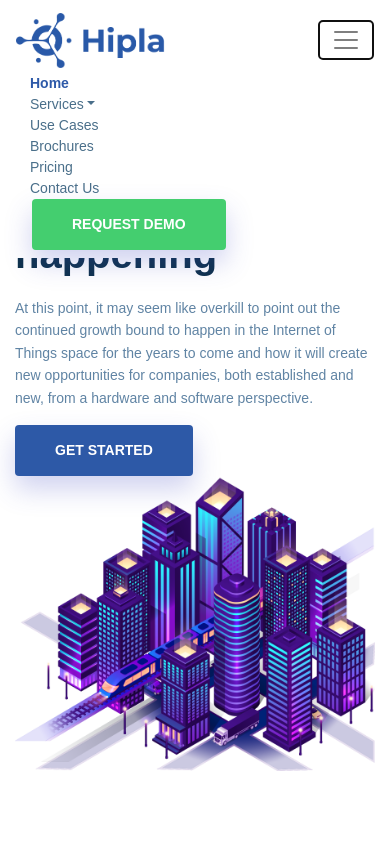
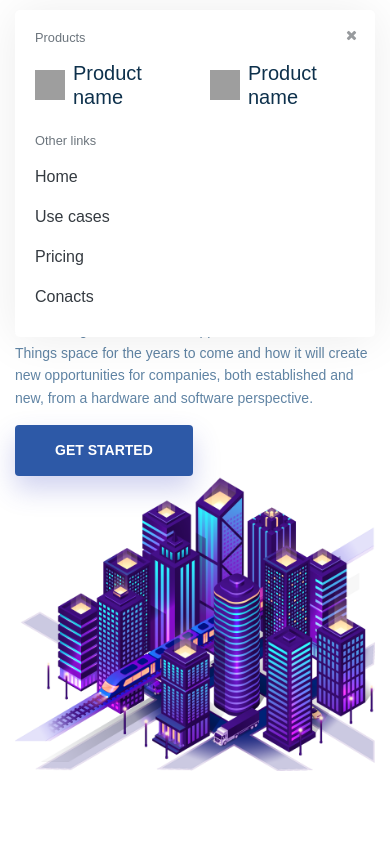
Before and after one commit to DoTA93/hipla, a plain HTML site: page index.html in a window 390 px wide. Both pictures are taken after a click on the button "Toggle navigation". Shown: the top 844 px of the page. Drawn offline with nearby package versions, Linux system fonts and the light colour scheme; grey boxes are pictures that could not be loaded.

Commit message:
mobile nav

```diff
--- a/index.html
+++ b/index.html
@@ -32,7 +32,7 @@
             <img style="max-width: 150px;" src="./image/logo.png" alt="" />
           </a>
           <button
-            class="navbar-toggler"
+            class="navbar-toggler border-0"
             type="button"
             data-toggle="collapse"
             data-target="#navbarSupportedContent"
@@ -43,7 +43,7 @@
             <span class="navbar-toggler-icon"></span>
           </button>
 
-          <div class="collapse navbar-collapse" id="navbarSupportedContent">
+          <div class="collapse navbar-collapse d-none d-lg-block" id="navbarSupportedContent">
             <ul class="navbar-nav ml-auto">
               <li class="nav-item active">
                 <a class="nav-link active" href="/index.html">Home</a>
@@ -72,25 +72,58 @@
                   >
                     <div>
                       <div class="dropdown-header">Products</div>
-                      <a class="dropdown-item d-flex align-items-center rounded-lg py-2" href="#">
-                        <img src="https://envoy.com/images/visitor-registration/visitors-app-icon.svg" alt="" style="width: 48px!important; height: 48px;">
+                      <a
+                        class="dropdown-item d-flex align-items-center rounded-lg py-2"
+                        href="#"
+                      >
+                        <img
+                          src="https://envoy.com/images/visitor-registration/visitors-app-icon.svg"
+                          alt=""
+                          style="width: 48px !important; height: 48px;"
+                        />
                         <div class="ml-2">
-                          <h5 class="mb-0 font-weight-normal h6">Product name</h5>
-                          <p class="mb-0 text-muted">Lorem ipsum dolor sit amet.</p>
+                          <h5 class="mb-0 font-weight-normal h6">
+                            Product name
+                          </h5>
+                          <p class="mb-0 text-muted">
+                            Lorem ipsum dolor sit amet.
+                          </p>
                         </div>
                       </a>
-                      <a class="dropdown-item d-flex align-items-center rounded-lg py-2" href="#">
-                        <img src="https://envoy.com/images/visitor-registration/visitors-app-icon.svg" alt="" style="width: 48px!important; height: 48px;">
+                      <a
+                        class="dropdown-item d-flex align-items-center rounded-lg py-2"
+                        href="#"
+                      >
+                        <img
+                          src="https://envoy.com/images/visitor-registration/visitors-app-icon.svg"
+                          alt=""
+                          style="width: 48px !important; height: 48px;"
+                        />
                         <div class="ml-2">
-                          <h5 class="mb-0 font-weight-normal h6">Product name</h5>
-                          <p class="mb-0 text-muted">Lorem ipsum dolor sit amet.</p>
+                          <h5 class="mb-0 font-weight-normal h6">
+                            Product name
+                          </h5>
+                          <p class="mb-0 text-muted">
+                            Lorem ipsum dolor sit amet.
+                          </p>
                         </div>
                       </a>
-                      <a class="dropdown-item d-flex align-items-center rounded-lg py-2" href="#">
-                        <img src="https://envoy.com/images/visitor-registration/visitors-app-icon.svg" alt="" style="width: 48px!important; height: 48px;">
+                      <a
+                        class="dropdown-item d-flex align-items-center rounded-lg py-2"
+                        href="#"
+                      >
+                        <img
+                          src="https://envoy.com/images/visitor-registration/visitors-app-icon.svg"
+                          alt=""
+                          style="width: 48px !important; height: 48px;"
+                        />
                         <div class="ml-2">
-                          <h5 class="mb-0 font-weight-normal h6">Product name</h5>
-                          <p class="mb-0 text-muted">Lorem ipsum dolor sit amet.</p>
+                          <h5 class="mb-0 font-weight-normal h6">
+                            Product name
+                          </h5>
+                          <p class="mb-0 text-muted">
+                            Lorem ipsum dolor sit amet.
+                          </p>
                         </div>
                       </a>
                     </div>
@@ -107,19 +140,94 @@
                 </div>
               </li>
               <li class="nav-item">
-                <a class="nav-link" href="/use-cases.html">Use Cases</a>
+                <a class="nav-link" href="./use-cases.html">Use Cases</a>
               </li>
               <li class="nav-item">
                 <a class="nav-link" href="">Brochures</a>
               </li>
               <li>
-                <a class="nav-link" href="/pricing.html">Pricing</a>
+                <a class="nav-link" href="./pricing.html">Pricing</a>
               </li>
               <li class="nav-item">
-                <a class="nav-link" href="/contact.html">Contact Us</a>
+                <a class="nav-link" href="./contact.html">Contact Us</a>
               </li>
             </ul>
             <a href="#" class="btn btn-primary ml-3">Request Demo</a>
+          </div>
+        </nav>
+
+        <nav class="mobile-nav">
+          <div class="products">
+            <div class="row">
+              <div class="col-12">
+                <h5 class="text-muted small">Products</h5>
+                <button class="btn btn-link text-decoration-none p-2 bg-transparent text-dark close"><i class="fa fa-times"></i></button>
+              </div>
+
+              <div class="col-6">
+                <a class="d-flex align-items-center rounded-lg py-2" href="#">
+                  <img
+                    src="https://envoy.com/images/visitor-registration/visitors-app-icon.svg"
+                    alt=""
+                    style="width: 30px !important; height: 30px;"
+                  />
+                  <div class="ml-2">
+                    <h5 class="mb-0 font-weight-normal text-decoration-none">
+                      Product name
+                    </h5>
+                  </div>
+                </a>
+              </div>
+
+              <div class="col-6">
+                <a class="d-flex align-items-center rounded-lg py-2" href="#">
+                  <img
+                    src="https://envoy.com/images/visitor-registration/visitors-app-icon.svg"
+                    alt=""
+                    style="width: 30px !important; height: 30px;"
+                  />
+                  <div class="ml-2">
+                    <h5 class="mb-0 font-weight-normal text-decoration-none">
+                      Product name
+                    </h5>
+                  </div>
+                </a>
+              </div>
+
+              <div class="col-12">
+                <div class="links mt-3">
+                  <h5 class="text-muted small">Other links</h5>
+                  <ul class="nav flex-column pl-0 w-100">
+                    <li class="nav-item">
+                      <a class="nav-link font-weight-normal text-dark pl-0" href="/"
+                        >Home</a
+                      >
+                    </li>
+                    <li class="nav-item">
+                      <a
+                        class="nav-link font-weight-normal text-dark pl-0"
+                        href="./use-cases.html"
+                        >Use cases</a
+                      >
+                    </li>
+                    <li class="nav-item">
+                      <a
+                        class="nav-link font-weight-normal text-dark pl-0"
+                        href="./pricing.html"
+                        >Pricing</a
+                      >
+                    </li>
+                    <li class="nav-item">
+                      <a
+                        class="nav-link font-weight-normal text-dark pl-0"
+                        href="./contact.html"
+                        >Conacts</a
+                      >
+                    </li>
+                  </ul>
+                </div>
+              </div>
+            </div>
           </div>
         </nav>
       </div>
@@ -240,7 +348,7 @@
           </div>
 
           <div class="col-md-3">
-            <div class="card single-box card-smart" >
+            <div class="card single-box card-smart">
               <div class="card-body">
                 <img
                   class="mb-3"
@@ -259,7 +367,7 @@
             </div>
           </div>
           <div class="col-md-3">
-            <div class="card single-box card-smart" >
+            <div class="card single-box card-smart">
               <div class="card-body">
                 <img
                   class="mb-3"
@@ -278,7 +386,7 @@
             </div>
           </div>
           <div class="col-md-3">
-            <div class="card single-box card-smart" >
+            <div class="card single-box card-smart">
               <div class="card-body">
                 <img
                   class="mb-3"
@@ -297,7 +405,7 @@
             </div>
           </div>
           <div class="col-md-3">
-            <div class="card single-box card-smart" >
+            <div class="card single-box card-smart">
               <div class="card-body">
                 <img
                   class="mb-3"
@@ -383,7 +491,7 @@
           </div>
 
           <div class="col-md-3">
-            <div class="card single-box" >
+            <div class="card single-box">
               <div class="card-body text-center">
                 <img
                   class="mb-3"
@@ -403,7 +511,7 @@
             </div>
           </div>
           <div class="col-md-3">
-            <div class="card single-box" >
+            <div class="card single-box">
               <div class="card-body text-center">
                 <img
                   class="mb-3"
@@ -423,7 +531,7 @@
             </div>
           </div>
           <div class="col-md-3">
-            <div class="card single-box" >
+            <div class="card single-box">
               <div class="card-body text-center">
                 <img
                   class="mb-3"
@@ -443,7 +551,7 @@
             </div>
           </div>
           <div class="col-md-3">
-            <div class="card single-box" >
+            <div class="card single-box">
               <div class="card-body text-center">
                 <img
                   class="mb-3"
@@ -464,7 +572,7 @@
           </div>
 
           <div class="col-md-3 mt-3">
-            <div class="card single-box" >
+            <div class="card single-box">
               <div class="card-body text-center">
                 <img
                   class="mb-3"
@@ -484,7 +592,7 @@
             </div>
           </div>
           <div class="col-md-3 mt-3">
-            <div class="card single-box" >
+            <div class="card single-box">
               <div class="card-body text-center">
                 <img
                   class="mb-3"
@@ -504,7 +612,7 @@
             </div>
           </div>
           <div class="col-md-3 mt-3">
-            <div class="card single-box" >
+            <div class="card single-box">
               <div class="card-body text-center">
                 <img
                   class="mb-3"
@@ -524,7 +632,7 @@
             </div>
           </div>
           <div class="col-md-3 mt-3">
-            <div class="card single-box" >
+            <div class="card single-box">
               <div class="card-body text-center">
                 <img
                   class="mb-3"
@@ -1056,18 +1164,22 @@
     <!-- jQuery first, then Popper.js, then Bootstrap JS -->
     <script
       src="https://code.jquery.com/jquery-3.3.1.slim.min.js"
-      integrity="sha384-q8i/X+965DzO0rT7abK41JStQIAqVgRVzpbzo5smXKp4YfRvH+8abtTE1Pi6jizo"
-      crossorigin="anonymous"
     ></script>
     <script
       src="https://cdnjs.cloudflare.com/ajax/libs/popper.js/1.14.3/umd/popper.min.js"
-      integrity="sha384-ZMP7rVo3mIykV+2+9J3UJ46jBk0WLaUAdn689aCwoqbBJiSnjAK/l8WvCWPIPm49"
-      crossorigin="anonymous"
     ></script>
     <script
       src="https://stackpath.bootstrapcdn.com/bootstrap/4.1.3/js/bootstrap.min.js"
-      integrity="sha384-ChfqqxuZUCnJSK3+MXmPNIyE6ZbWh2IMqE241rYiqJxyMiZ6OW/JmZQ5stwEULTy"
-      crossorigin="anonymous"
     ></script>
+    <script>
+      $('.mobile-nav').on('click', '.close', function (e) {
+        e.preventDefault();
+        $('.mobile-nav').removeClass('show');
+      })
+      $('.navbar-toggler').on('click', function (e) {
+        e.preventDefault();
+        $('.mobile-nav').addClass('show');
+      })
+    </script>
   </body>
 </html>
--- a/style.css
+++ b/style.css
@@ -293,3 +293,26 @@ ul .active {
     -webkit-transition: 0.5s;
     transition: 0.5s;
 }
+
+.mobile-nav {
+    position: absolute;
+    background-color: #ffffff;
+    z-index: 9999999;
+    box-shadow: 0 2px 48px 0 rgba(0, 0, 0, 0.08);
+    border-radius: 5px;
+    padding: 20px;
+    width: calc(100% - 30px);
+    left: 15px;
+    top: 10px;
+    display: none;
+}
+
+.mobile-nav.show {
+    display: block;
+}
+
+.mobile-nav .close {
+    top: -10px;
+    position: absolute;
+    right: 5px;
+}
```
